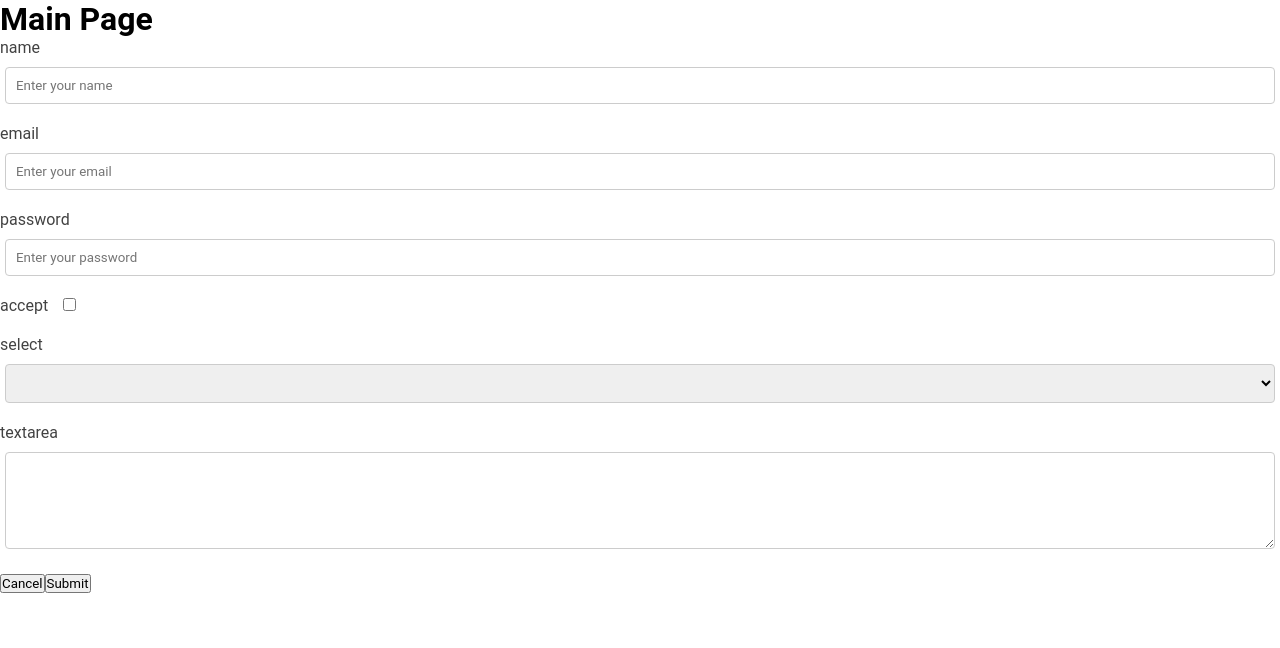
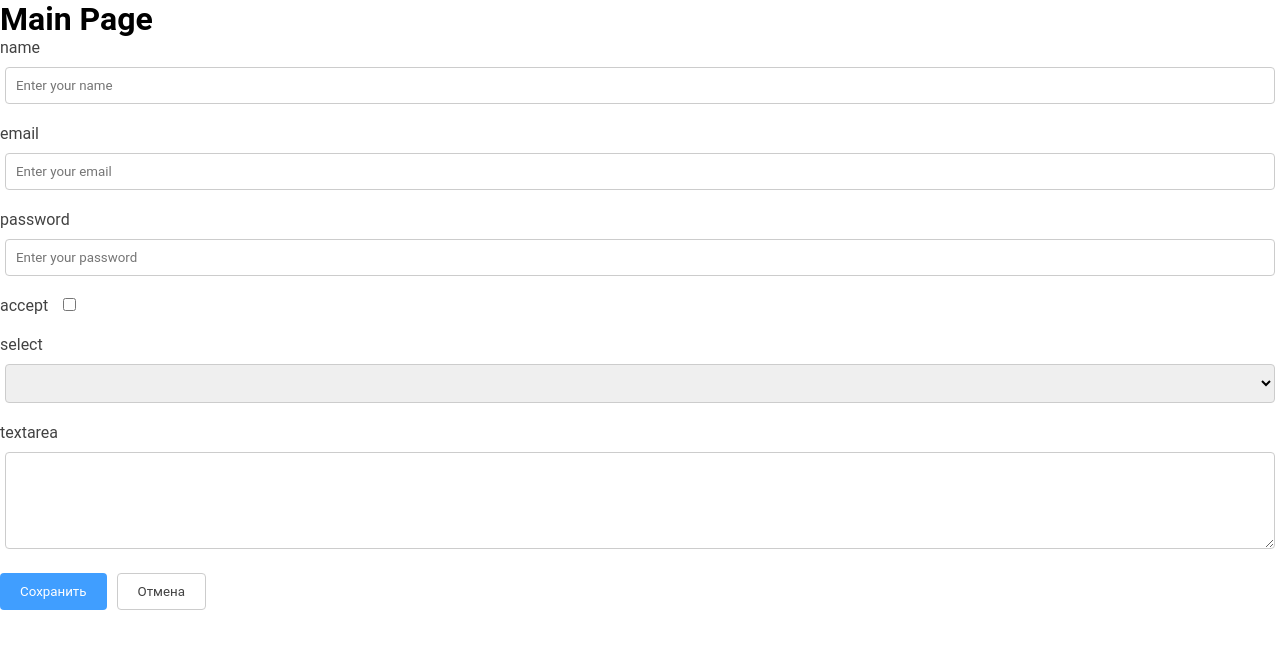
Before and after one commit to DenisPeunkov/tests, a Vue app: page / in a window 1280 px wide. Shown: the top 648 px of the page. Built offline with nearby package versions, Linux system fonts and the light colour scheme.

Commit message:
оптимизация слоя shared, добавлены кнопки

```diff
--- /dev/null
+++ b/src/shared/ui/button/index.ts
@@ -0,0 +1,3 @@
+import Button from "./ui/Button.vue";
+
+export { Button };
--- /dev/null
+++ b/src/shared/ui/button/ui/Button.vue
@@ -0,0 +1,51 @@
+<template>
+  <button class="button" :class="classes" :disabled="disabled">
+    <slot />
+  </button>
+</template>
+<script setup>
+import { computed } from 'vue'
+
+const props = defineProps({
+  type: {
+    type: String,
+    default: 'button',
+  },
+  disabled: {
+    type: Boolean,
+    default: false,
+  },
+})
+
+const classes = computed(() => ({
+  'button_type_primary': props.type === 'primary',
+  'button_type_info': props.type === 'info',
+}))
+</script>
+
+
+<style lang="scss" scoped>
+.button {
+  padding: 10px 20px;
+  border: none;
+  border-radius: 4px;
+  cursor: pointer;
+  &:hover {
+    opacity: 0.8;
+  }
+  &:active {
+    opacity: 0.6;
+  }
+  &_type{
+    &_primary {
+      background-color: #409eff;
+      color: #fff;
+    }
+    &_info {
+      background-color: #fff;
+      color: #424242;
+      border: 1px solid #ccc;
+    }
+  }
+}
+</style>
--- /dev/null
+++ b/src/shared/ui/form-fields/index.ts
@@ -0,0 +1,5 @@
+import Input from './ui/Input.vue'
+import Select from './ui/Select.vue'
+import TextArea from './ui/TextArea.vue'
+
+export {Input, Select, TextArea}
--- a/src/shared/ui/form-generator/ui/FieldLayout.vue
+++ b/src/shared/ui/form-fields/ui/FieldLayout.vue
@@ -16,7 +16,7 @@ const props = defineProps({
   }
 })
 </script>
-<style lang="scss">
+<style lang="scss" scoped>
 .field {
   display: flex;
   flex-direction: column;
--- /dev/null
+++ b/src/shared/ui/form-fields/ui/Input.vue
@@ -0,0 +1,65 @@
+<template>
+  <FieldLayout :isCheckbox="props.inputType === 'checkbox'">
+    <template #label>
+      <label :for="props.name">{{ props.name }}</label>
+    </template>
+    <template #field>
+      <input
+        class="input"
+        :type="props.inputType"
+        v-model="model"
+        :id="props.name"
+        :placeholder="props.placeholder"
+        :autocomplete="getAutocompleteValue(props.inputType, props.name)"
+      />
+    </template>
+  </FieldLayout>
+</template>
+<script setup>
+import FieldLayout from './FieldLayout.vue';
+const props = defineProps({
+  inputType: {
+    type: String,
+    required: true,
+  },
+  placeholder: {
+    type: String,
+    required: true,
+  },
+  name: {
+    type: String,
+    required: true,
+  },
+  autocomplete: {
+    type: String,
+    default: ''
+  }
+})
+
+const model = defineModel()
+
+const getAutocompleteValue = (type, name) => {
+  if (props.autocomplete) {
+    return props.autocomplete
+  }
+  if (type === 'password') {
+    return 'current-password'
+  }
+  if (type === 'email') {
+    return 'email'
+  }
+  if (name.toLowerCase().includes('name')) {
+    return 'name'
+  }
+  return 'off'
+}
+
+</script>
+<style lang="scss" scoped>
+.input {
+  border: 1px solid #ccc;
+  border-radius: 4px;
+  width: 100%;
+  padding: 10px;
+}
+</style>
--- a/src/shared/ui/form-generator/ui/form-fields/TextArea.vue
+++ b/src/shared/ui/form-fields/ui/Select.vue
@@ -4,12 +4,16 @@
       <label :for="props.name">{{ props.name }}</label>
     </template>
     <template #field>
-      <textarea class="textarea" v-model="model" :id="props.name" :name="props.name" :rows="props.rows" />
+      <select class="select" v-model="model" :id="props.name">
+        <option v-for="option in props.options" :value="option.value" :key="option.value" >
+          {{ option.label }}
+        </option>
+      </select>
     </template>
   </FieldLayout>
 </template>
 <script setup>
-import FieldLayout from '../FieldLayout.vue';
+import FieldLayout from './FieldLayout.vue';
 const props = defineProps({
   name: {
     type: String,
@@ -19,22 +23,18 @@ const props = defineProps({
     type: String,
     required: true,
   },
-  rows: {
-    type: Number,
-    required: true,
-  },
-  cols: {
-    type: Number,
+  options: {
+    type: Array,
     required: true,
   },
 })
 const model = defineModel()
 </script>
 <style lang="scss" scoped>
-.textarea {
+.select {
+  width: 100%;
+  padding: 10px;
   border: 1px solid #ccc;
   border-radius: 4px;
-  width: 100%;
-  padding: 10px;
 }
 </style>
--- a/src/shared/ui/form-generator/ui/form-fields/Select.vue
+++ b/src/shared/ui/form-fields/ui/TextArea.vue
@@ -4,16 +4,12 @@
       <label :for="props.name">{{ props.name }}</label>
     </template>
     <template #field>
-      <select class="select" v-model="model" :id="props.name">
-        <option v-for="option in props.options" :value="option.value" :key="option.value" >
-          {{ option.label }}
-        </option>
-      </select>
+      <textarea class="textarea" v-model="model" :id="props.name" :name="props.name" :rows="props.rows" />
     </template>
   </FieldLayout>
 </template>
 <script setup>
-import FieldLayout from '../FieldLayout.vue';
+import FieldLayout from './FieldLayout.vue';
 const props = defineProps({
   name: {
     type: String,
@@ -23,18 +19,22 @@ const props = defineProps({
     type: String,
     required: true,
   },
-  options: {
-    type: Array,
+  rows: {
+    type: Number,
+    required: true,
+  },
+  cols: {
+    type: Number,
     required: true,
   },
 })
 const model = defineModel()
 </script>
 <style lang="scss" scoped>
-.select {
+.textarea {
+  border: 1px solid #ccc;
+  border-radius: 4px;
   width: 100%;
   padding: 10px;
-  border: 1px solid #ccc;
-  border-radius: 4px;
 }
 </style>
--- a/src/shared/ui/form-generator/index.ts
+++ b/src/shared/ui/form-generator/index.ts
@@ -1,2 +1,3 @@
 import FormGenerator from "./ui/FormGenerator.vue";
+
 export { FormGenerator };
--- a/src/shared/ui/form-generator/ui/FormGenerator.vue
+++ b/src/shared/ui/form-generator/ui/FormGenerator.vue
@@ -29,17 +29,16 @@
     </div>
     <slot name="controls">
       <div class="controls">
-        <button @click.prevent="handleCancel">Cancel</button>
-        <button>Submit</button>
+        <Button type="primary">Сохранить</Button>
+        <Button type="info" @click.prevent="handleCancel">Отмена</Button>
       </div>
     </slot>
   </form>
 </template>
 <script setup>
-import Input from './form-fields/Input.vue'
-import Select from './form-fields/Select.vue'
-import TextArea from './form-fields/TextArea.vue'
+import { Input, Select, TextArea } from '@/shared/ui/form-fields'
 import { useFormState } from '../lib/useFormState.ts'
+import { Button } from '@/shared/ui/button'
 
 const model = defineModel()
 const {updateInitialState, resetToInitial} = useFormState(model)
@@ -67,3 +66,10 @@ const handleCancel = () => {
   props.onCancel()
 }
 </script>
+<style lang="scss" scoped>
+.controls{
+  display: flex;
+  flex-direction: row;
+  gap: 10px;
+}
+</style>
--- a/src/shared/ui/form-generator/ui/form-fields/Input.vue
+++ /dev/null
@@ -1,44 +0,0 @@
-<template>
-  <FieldLayout :isCheckbox="props.inputType === 'checkbox'">
-    <template #label>
-      <label :for="props.name">{{ props.name }}</label>
-    </template>
-    <template #field>
-      <input
-        class="input"
-        :type="props.inputType"
-        v-model="model"
-        :id="props.name"
-        :placeholder="props.placeholder"
-      />
-    </template>
-  </FieldLayout>
-</template>
-<script setup>
-import FieldLayout from '../FieldLayout.vue';
-  const props = defineProps({
-    inputType: {
-      type: String,
-      required: true,
-    },
-    placeholder: {
-      type: String,
-      required: true,
-    },
-    name: {
-      type: String,
-      required: true,
-    },
-  })
-
-  const model = defineModel()
-
-</script>
-<style lang="scss" scoped>
-.input {
-  border: 1px solid #ccc;
-  border-radius: 4px;
-  width: 100%;
-  padding: 10px;
-}
-</style>
```
